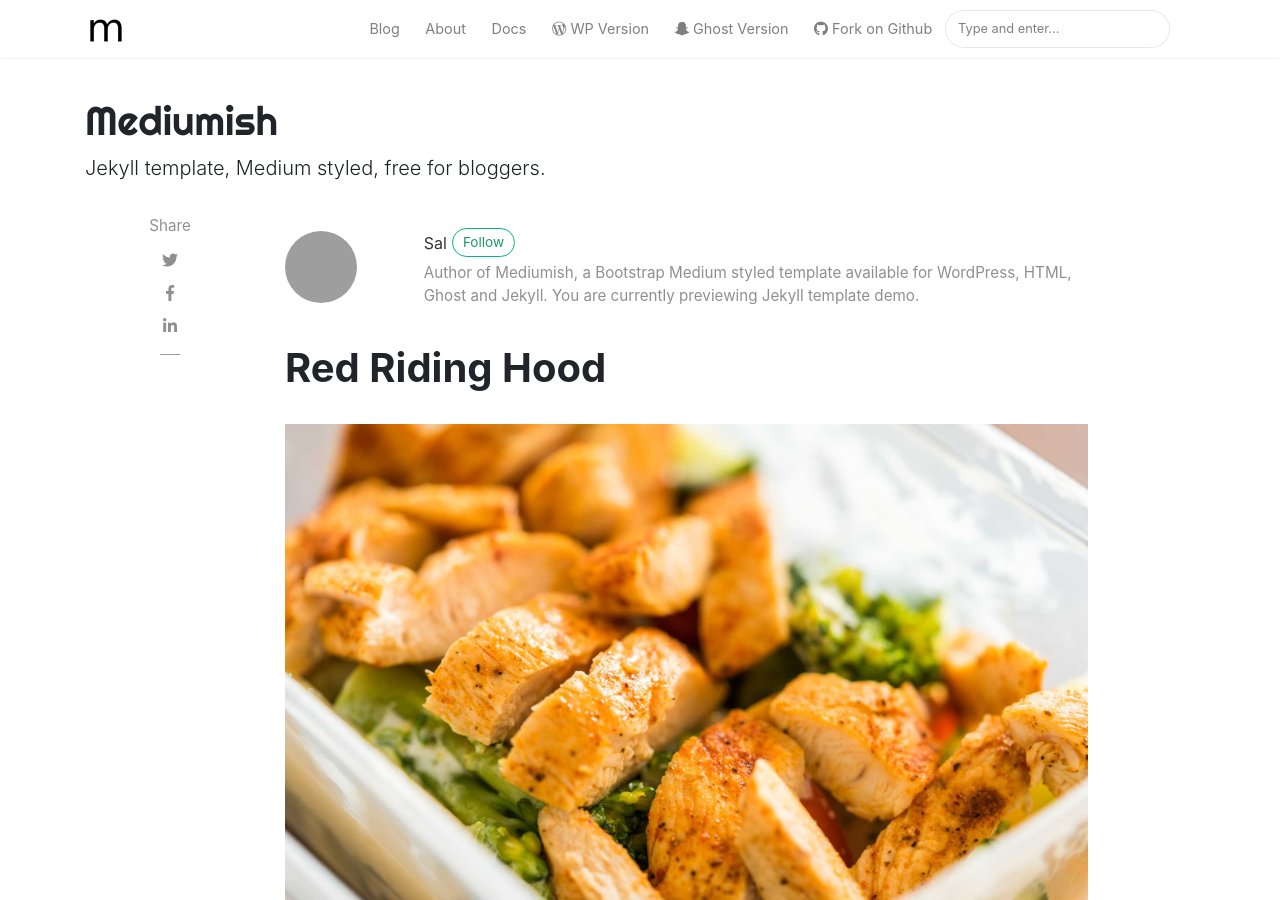
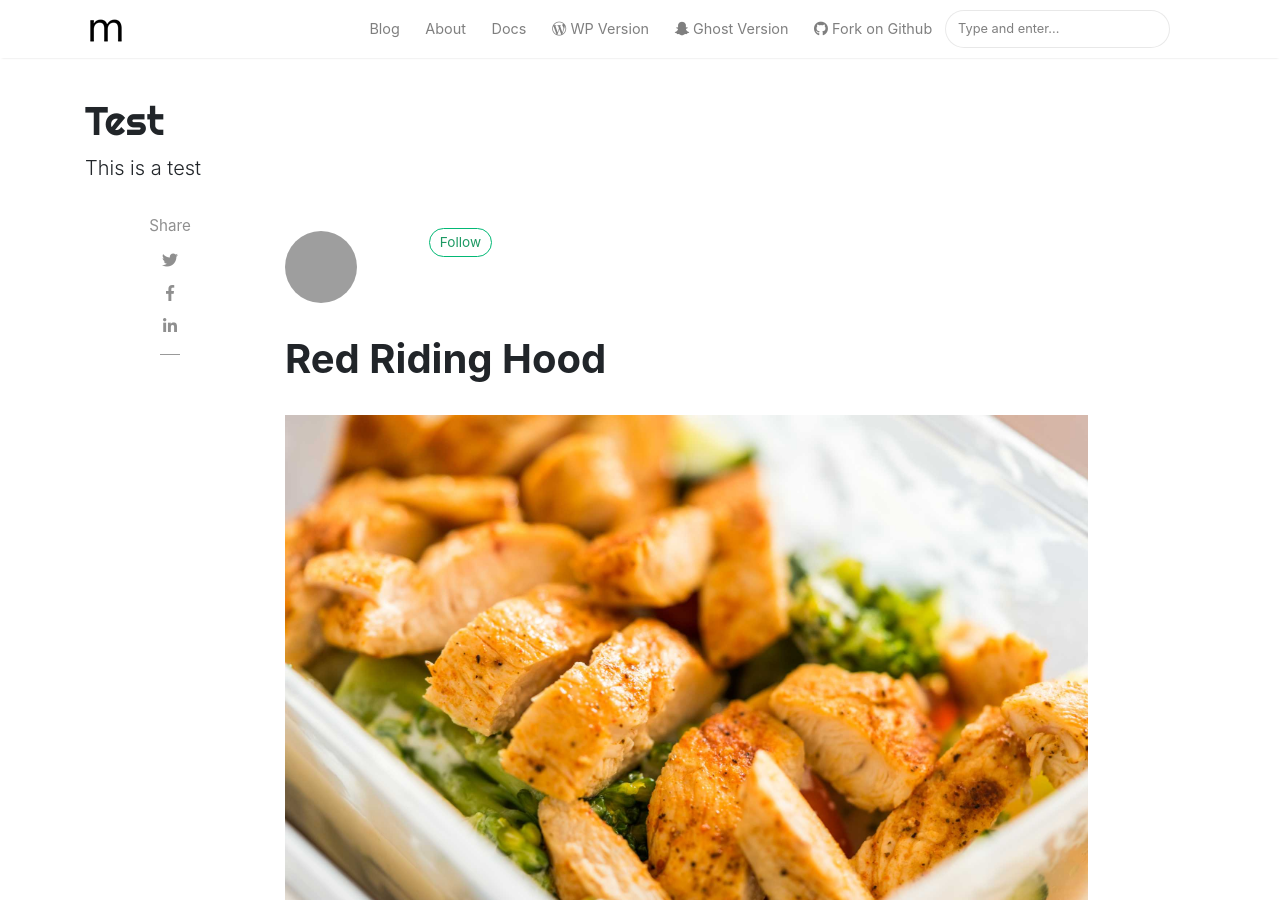
Before and after one commit to cpajr/cpajr.github.io, a Jekyll site: the page built from _posts/2018-01-12-red-riding.md, in a window 1280 px wide and 900 px high. Built offline with Jekyll 4.4.1, drawn with Linux system fonts in a browser that asks for light colours; nearby versions of some CDN libraries; comment, search, counter and statistics services are not loaded; some of the changed text lies outside the part shown; grey boxes are pictures that could not be loaded.

Commit message:
updated config

```diff
--- a/_config.yml
+++ b/_config.yml
@@ -1,11 +1,11 @@
 # Site
-name: "Mediumish"
-title: "Mediumish"
-description: "Jekyll template, Medium styled, free for bloggers."
+name: "Test"
+title: "Test"
+description: "This is a test"
 logo: 'assets/images/logo.png'
 favicon: 'assets/images/logo.png'
-baseurl: /mediumish-theme-jekyll
-google_analytics: 'UA-46278016-1'
+baseurl: /
+google_analytics: ''
 disqus: 'demowebsite'
 mailchimp-list: 'https://wowthemes.us11.list-manage.com/subscribe/post?u=8aeb20a530e124561927d3bd8&amp;id=8c3d2d214b'
 include: ["_pages"]
@@ -13,14 +13,10 @@
 
 # Authors
 authors:
-  sal:
-    name: Sal
-    display_name: Sal
-    gravatar: e56154546cf4be74e393c62d1ae9f9d4
-    email: wowthemesnet@gmail.com
-    web: https://www.wowthemes.net
-    twitter: https://twitter.com/wowthemesnet
-    description: "Author of Mediumish, a Bootstrap Medium styled template available for WordPress, HTML, Ghost and Jekyll. You are currently previewing Jekyll template demo."
+  charlie:
+    name: Charlie
+    display_name: Charlie
+    web: https://cpajr.com
   john:
     name: John
     display_name: John
```
